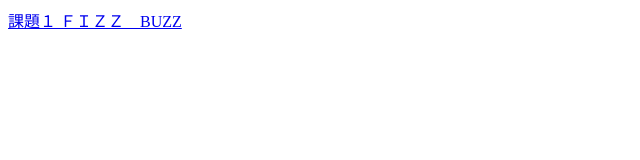
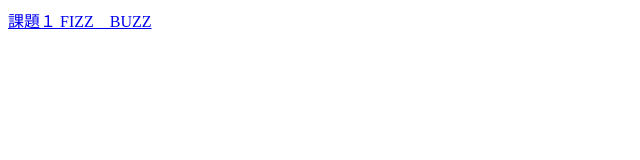
Before and after one commit to molchiro/js.task, a plain HTML site: page index.html in a window 1280 px wide. Shown: the full height of the page, 0-640 px from the left. Drawn offline with Linux system fonts and the light colour scheme.

Commit message:
Update index.html

```diff
--- a/index.html
+++ b/index.html
@@ -6,6 +6,6 @@
   <title>javascriptの課題</title>
 </head>
 <body>
-  <a href="1">課題１ ＦＩＺＺ　BUZZ</a>
+  <a href="1">課題１ FIZZ　BUZZ</a>
 </body>
 </html>
```
